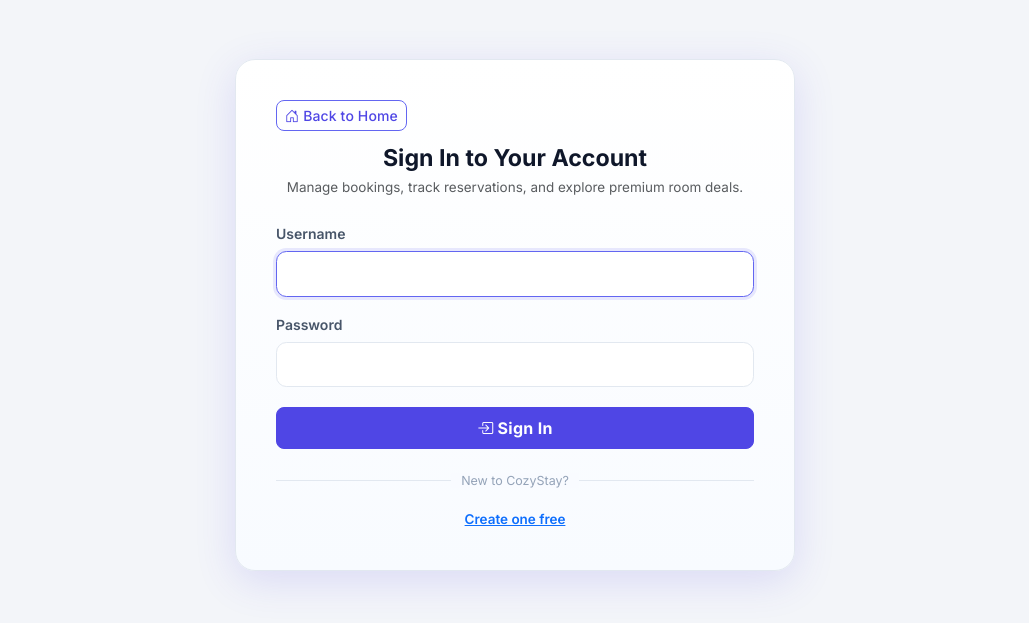
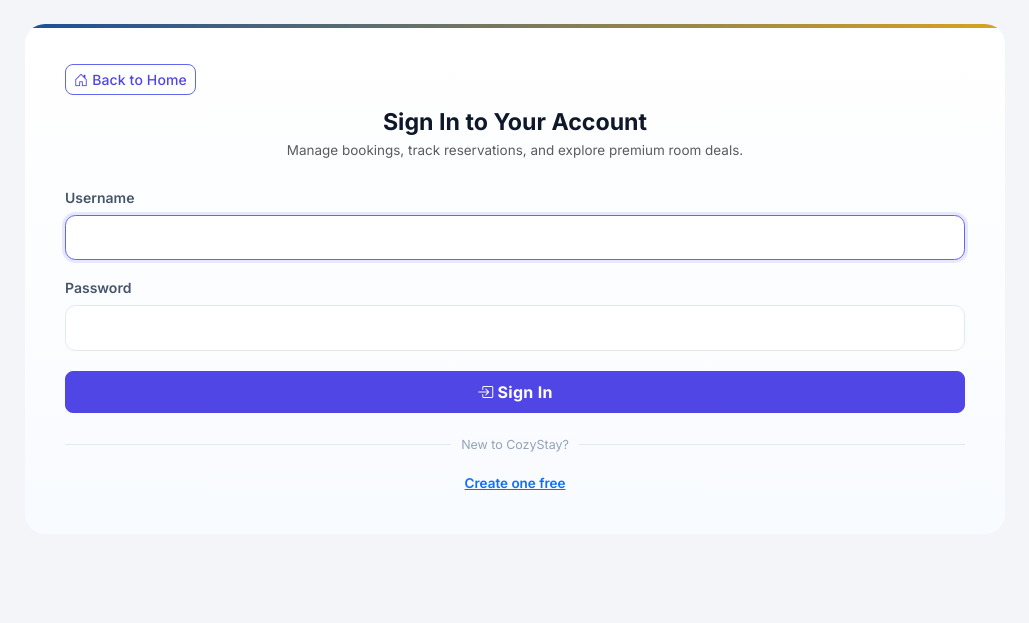
Before and after one commit to AldrianLoberiano/hotel_reservation, a Django app: page /accounts/login/ in a window 1280 px wide. Shown: the top 623 px of the page, without its empty margins (125-1154 px from the left). Run offline with Django 5.2, Linux system fonts and the light colour scheme.

Commit message:
Update styles.css

```diff
--- a/hotel_reservation/static/css/styles.css
+++ b/hotel_reservation/static/css/styles.css
@@ -553,17 +553,6 @@ body {
   height: 4px;
   background: linear-gradient(90deg, #1b4f9a, #d8a320);
 }
-.auth-shell-center {
-  max-width: 560px;
-}
-.auth-card-login {
-  margin: 2.2rem auto;
-  border: 1px solid var(--border);
-  box-shadow: var(--shadow-lg);
-}
-.auth-card-login::before {
-  display: none;
-}
 .auth-eyebrow {
   font-size: .72rem;
   text-transform: uppercase;
@@ -749,7 +738,4 @@ body {
     padding: 1.25rem;
   }
   .auth-card { margin: 0; padding: 1.75rem 1.25rem; }
-  .auth-card-login {
-    margin: 1.2rem auto;
-  }
 }
```
